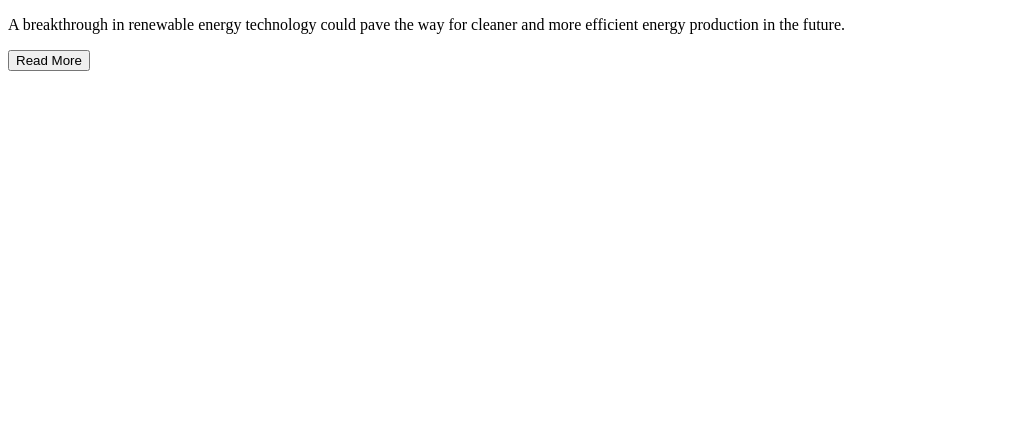
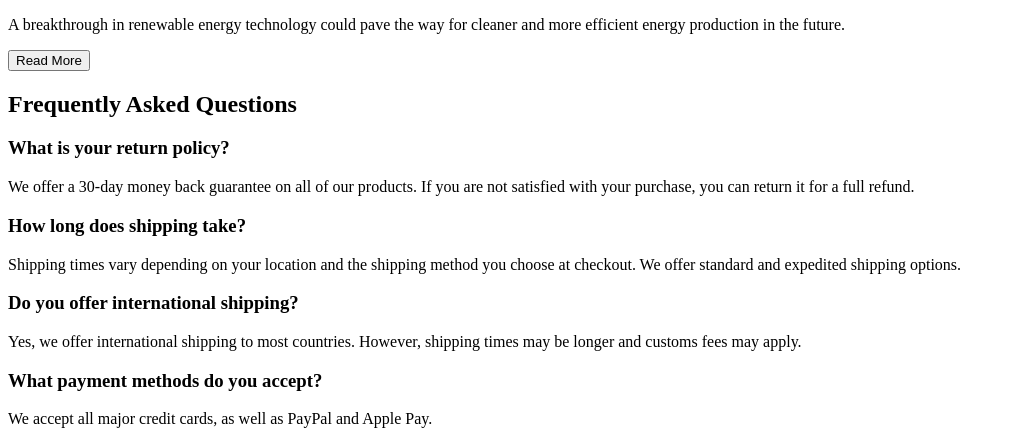
Before and after one commit to MedAliKrifa/holbertonschool-web-development, a plain HTML site: page html_advanced/index.html in a window 1280 px wide. Shown: the part 2362-2806 px from the top of the page, without its empty margins (0-1012 px from the left). Before the commit the page ends 2441 px from the top, so only its background shows below. Drawn offline with Linux system fonts and the light colour scheme.

Commit message:
index.html

```diff
--- a/html_advanced/index.html
+++ b/html_advanced/index.html
@@ -162,6 +162,34 @@
                 <button>Read More</button>
             </div>
         </section>
+        <section>
+            <h2>Frequently Asked Questions</h2>
+            <div class="faq-block">
+                <div class="faq-row">
+                    <div class="faq-item">
+                        <h3>What is your return policy?</h3>
+                        <p>We offer a 30-day money back guarantee on all of our products. If you are not satisfied with your
+                            purchase, you can return it for a full refund.</p>
+                    </div>
+                    <div class="faq-item">
+                        <h3>How long does shipping take?</h3>
+                        <p>Shipping times vary depending on your location and the shipping method you choose at checkout. We offer
+                            standard and expedited shipping options.</p>
+                    </div>
+                </div>
+                <div class="faq-row">
+                    <div class="faq-item">
+                        <h3>Do you offer international shipping?</h3>
+                        <p>Yes, we offer international shipping to most countries. However, shipping times may be longer and customs
+                            fees may apply.</p>
+                    </div>
+                    <div class="faq-item">
+                        <h3>What payment methods do you accept?</h3>
+                        <p>We accept all major credit cards, as well as PayPal and Apple Pay.</p>
+                    </div>
+                </div>
+            </div>
+        </section>
     </main>
     </body>
     </html>
```
